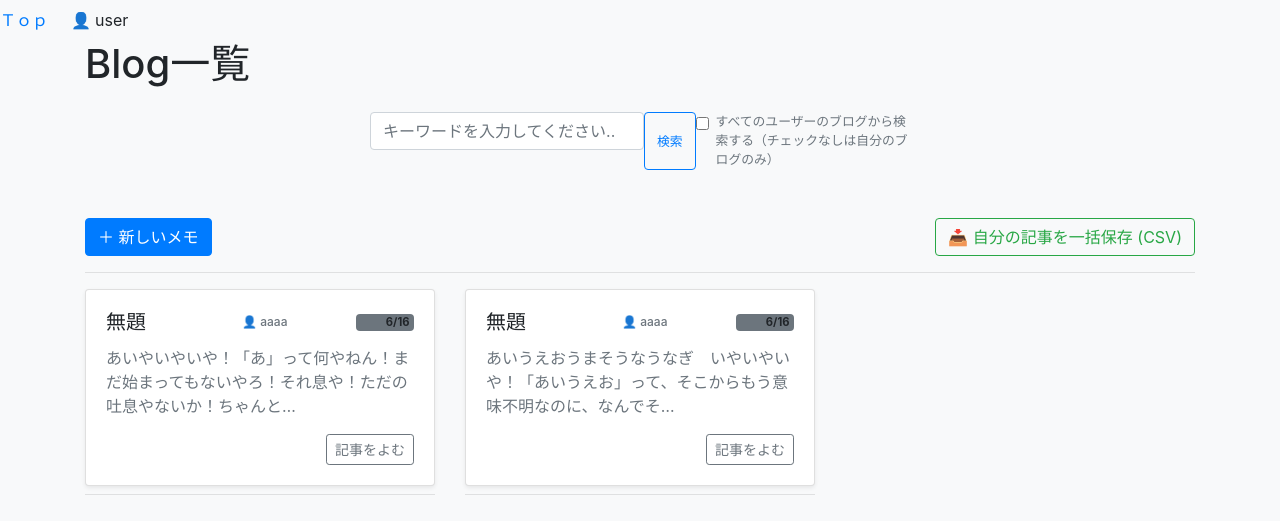
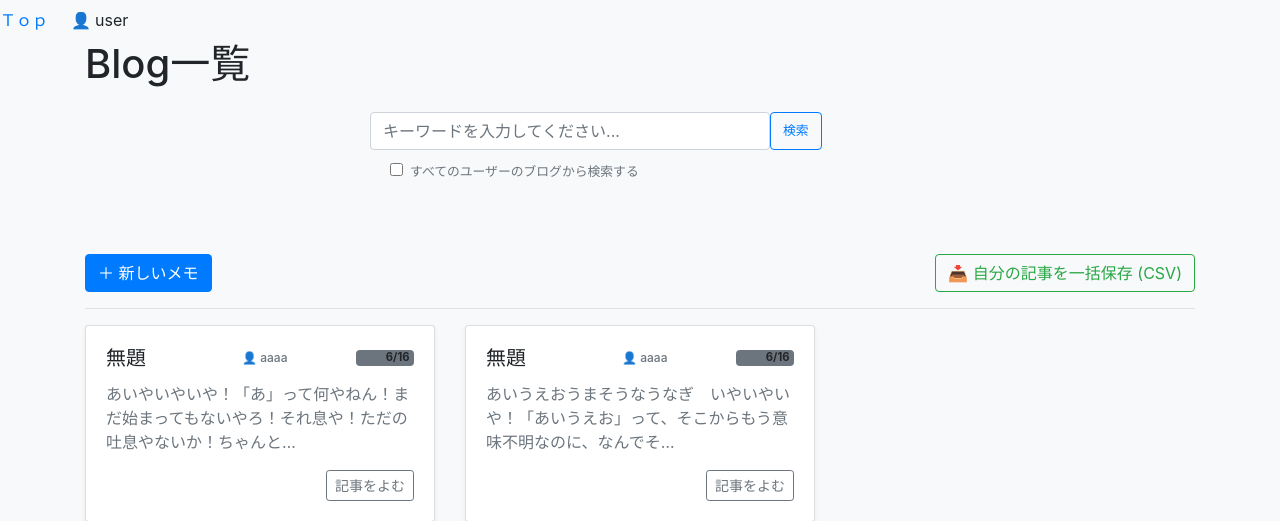
Before and after one commit to nnjrg248-debug/BLOGapp_Anywhere, a Django app: template Suggestion/templates/edit/memo_list.html in a window 1280 px wide. Shown: the top 521 px of the page. Run offline with Django 5.2, Linux system fonts and the light colour scheme; the template is opened without the code that fills it: values that come from a table or form of the project are taken from there, others are empty; a user stored in the database is signed in; data comes from the database, SQL or seed files in the repository; both versions use the stored data as it was after the commit; some libraries are stand-ins or nearby versions.

Commit message:
ブログ機能作成

```diff
--- a/Suggestion/templates/edit/memo_list.html
+++ b/Suggestion/templates/edit/memo_list.html
@@ -6,17 +6,20 @@
 </div>
 <div class="row mb-4">
     <div class="col-md-6 offset-md-3">
-        <form method="GET" action="{% url 'memo_list' %}" class="d-flex gap-2" id="searchForm">
-            <input type="search" name="q" value="{{ request.GET.q }}" class="form-control py-3" style="font-size: 1.0rem;width:20rem;"placeholder="キーワードを入力してください..." aria-label="検索">
+        <form method="GET" action="{% url 'memo_list' %}" id="searchForm">
+            <div class="d-flex gap-2 mb-2">
+            <input type="search" name="q" value="{{ request.GET.q }}" class="form-control py-3" style="font-size: 1.0rem;width:25rem;"placeholder="キーワードを入力してください..." aria-label="検索">
             <button class="btn btn-outline-primary text-nowrap"style="font-size: 0.80rem" type="submit">検索</button>
-
+            </div>
              <!-- 💡 ログインユーザーにだけ「すべてのブログから探す」チェックボックスを見せる -->
     {% if user.is_authenticated %}
     <div class="form-check text-start ms-1">
+    <div class="form-check text-start ms-1">
         <input class="form-check-input" type="checkbox" name="all_blogs" value="1" id="allBlogsCheck" {% if request.GET.all_blogs %}checked{% endif %}>
         <label class="form-check-label text-secondary small" for="allBlogsCheck">
-            すべてのユーザーのブログから検索する（チェックなしは自分のブログのみ）
+            すべてのユーザーのブログから検索する
         </label>
+    </div>
         <BR>
          {% if request.GET.q %}
             <a href="{% url 'memo_list' %}" class="btn btn-outline-secondary text-nowrap">クリア</a>
```
Also changed, not shown: Suggestion/views.py (+11 -11 lines), db.sqlite3, media/django-summernote/2026-06-16/540027c5-6fb4-4702-9538-b151b8c2641a.jpg (added).
